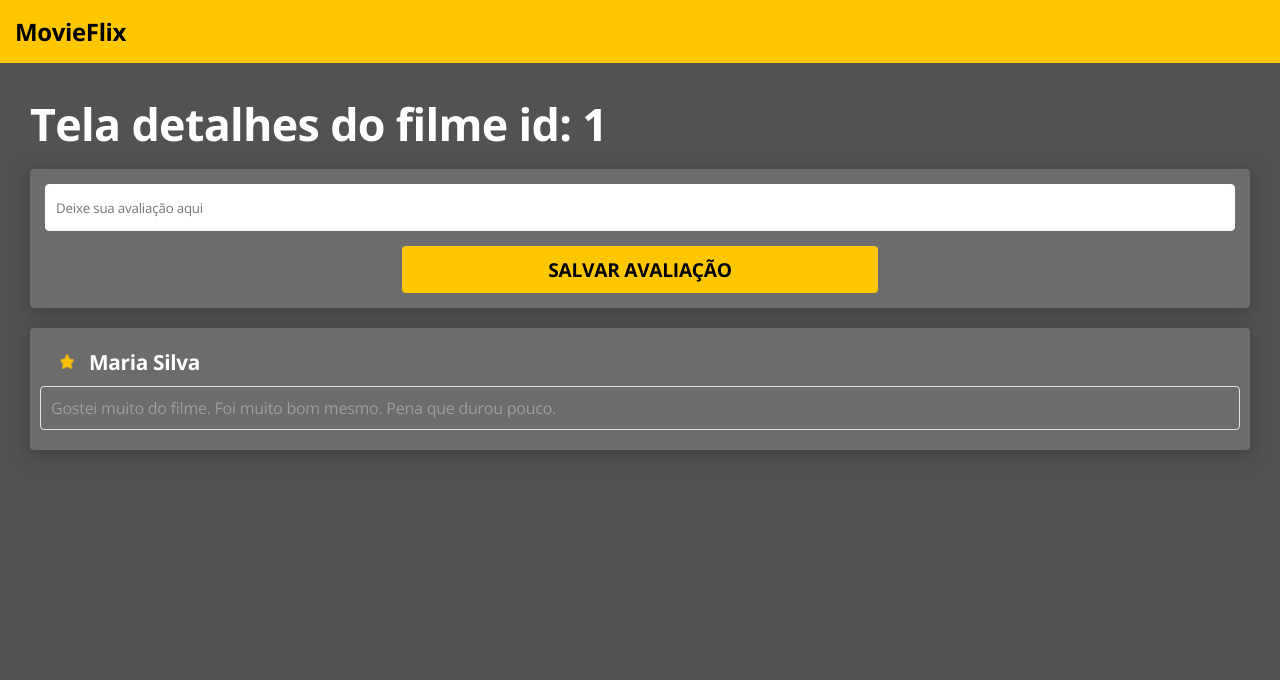
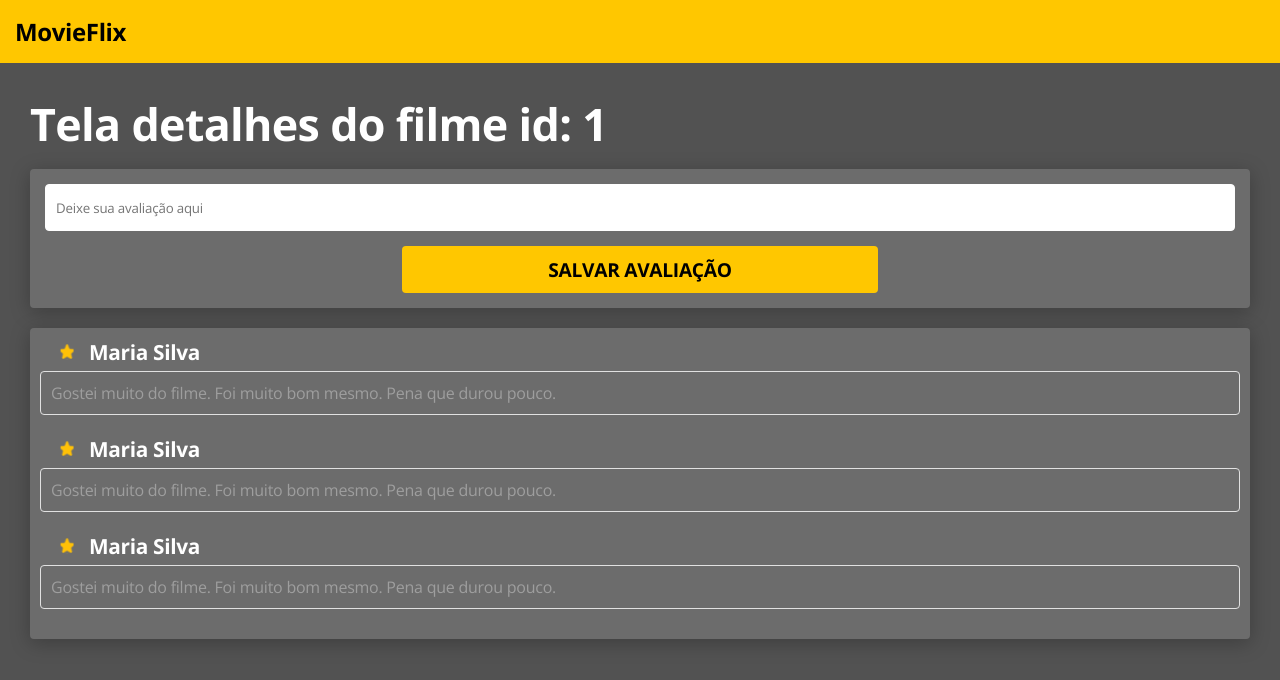
Before and after one commit to giancarloCavalli/movieflix-frontend, a React (Create React App) app: page /movies/1 in a window 1280 px wide. Shown: the top 680 px of the page. Built offline with nearby package versions, Linux system fonts and the light colour scheme.

Commit message:
MovieDetails Page styling

```diff
--- a/src/components/RatingCard/styles.css
+++ b/src/components/RatingCard/styles.css
@@ -12,7 +12,7 @@
 }
 
 .comment-box {
-  margin-top: 10px;
+  margin-top: 5px;
   padding: 10px;
   color: #9E9E9E;
   border: 1px solid #E1E1E1;
--- a/src/pages/MoviesDetails/index.tsx
+++ b/src/pages/MoviesDetails/index.tsx
@@ -12,7 +12,9 @@ const MoviesDetails = () => {
       </div>
 
       <div className="base-card movie-reviews-container">
-        <RatingCard />
+        <div className="movie-det-comment"><RatingCard /></div>
+        <div className="movie-det-comment"><RatingCard /></div>
+        <div className="movie-det-comment"><RatingCard /></div>
       </div>
     </div>
   );
--- a/src/pages/MoviesDetails/styles.css
+++ b/src/pages/MoviesDetails/styles.css
@@ -19,8 +19,12 @@
 }
 
 .movie-reviews-container {
-  padding: 20px 10px;
+  padding: 10px;
   margin-top: 20px;
+}
+
+.movie-det-comment {
+  margin-bottom: 20px;
 }
 
 @media (min-width:768px) {
```
